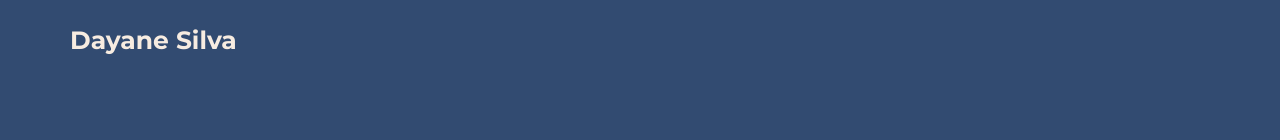
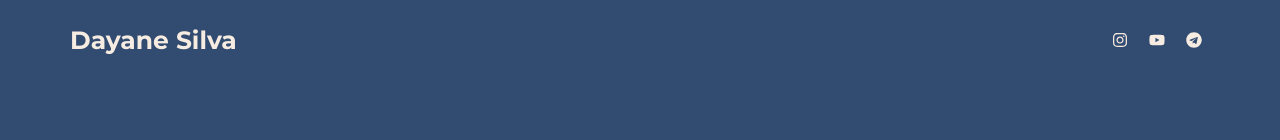
Before and after one commit to rodrigoanastacio/dayanesilva, a Next.js app: page / in a window 1280 px wide. Shown: the top 140 px of the page. Built offline with nearby package versions, Linux system fonts and the light colour scheme.

Commit message:
Desenvolve componente FollowMe

```diff
--- a/package.json
+++ b/package.json
@@ -12,7 +12,8 @@
     "framer-motion": "^4.1.17",
     "next": "11.1.0",
     "react": "17.0.2",
-    "react-dom": "17.0.2"
+    "react-dom": "17.0.2",
+    "react-icons": "^4.2.0"
   },
   "devDependencies": {
     "eslint": "7.32.0",
--- /dev/null
+++ b/src/components/FollowMe/index.jsx
@@ -0,0 +1,35 @@
+import { FaInstagram, FaYoutube, FaTelegram } from 'react-icons/fa';
+
+import styles from './styles.module.scss';
+
+const FollowMe = () => {
+  return (
+    <ul className={styles.followMe}>
+      <li>
+        <a
+          target="_blank"
+          rel="noreferrer"
+          href="https://www.instagram.com/efeitoborboleta.mkt/"
+        >
+          <FaInstagram />
+        </a>
+      </li>
+      <li>
+        <a
+          target="_blank"
+          rel="noreferrer"
+          href="https://www.youtube.com/channel/UCU0Npl6VAg3iauFw5lM3kiw/videos"
+        >
+          <FaYoutube />
+        </a>
+      </li>
+      <li>
+        <a href="">
+          <FaTelegram />
+        </a>
+      </li>
+    </ul>
+  );
+};
+
+export default FollowMe;
--- /dev/null
+++ b/src/components/FollowMe/styles.module.scss
@@ -0,0 +1,20 @@
+.followMe {
+  display: flex;
+  list-style: none;
+
+  li {
+    margin-right: 5px;
+
+    &:last-child {
+      margin-right: 0;
+    }
+
+    a {
+      display: flex;
+      align-items: center;
+      padding: 8px;
+      font-size: 1rem;
+      color: var(--off-white);
+    }
+  }
+}
--- a/src/components/Header/index.jsx
+++ b/src/components/Header/index.jsx
@@ -1,3 +1,5 @@
+import FollowMe from '../FollowMe';
+
 import styles from './styles.module.scss';
 
 const Header = () => {
@@ -5,6 +7,7 @@ const Header = () => {
     <header className={styles.header}>
       <div className={styles.container}>
         <h1 className={styles.logo}>Dayane Silva</h1>
+        <FollowMe />
       </div>
     </header>
   );
```
Also changed, not shown: 1 other file (tests, documents, lock files or other folders).
